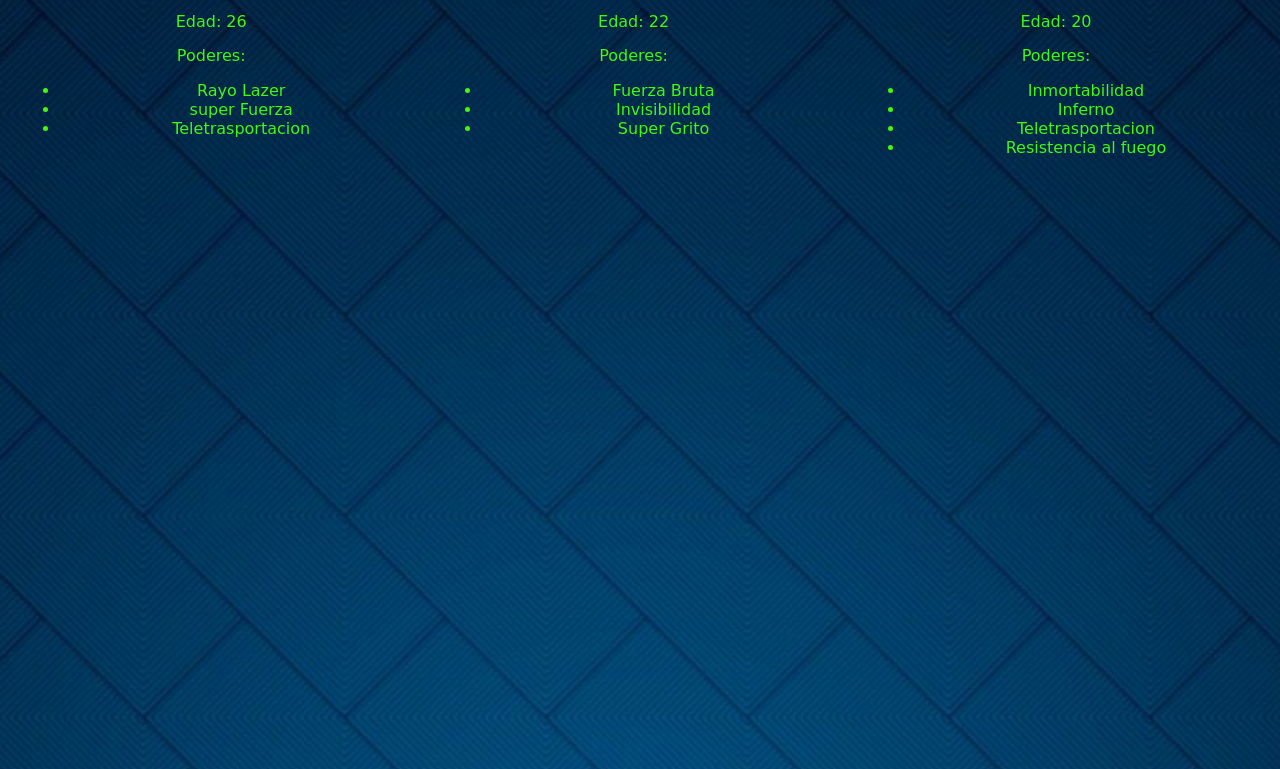
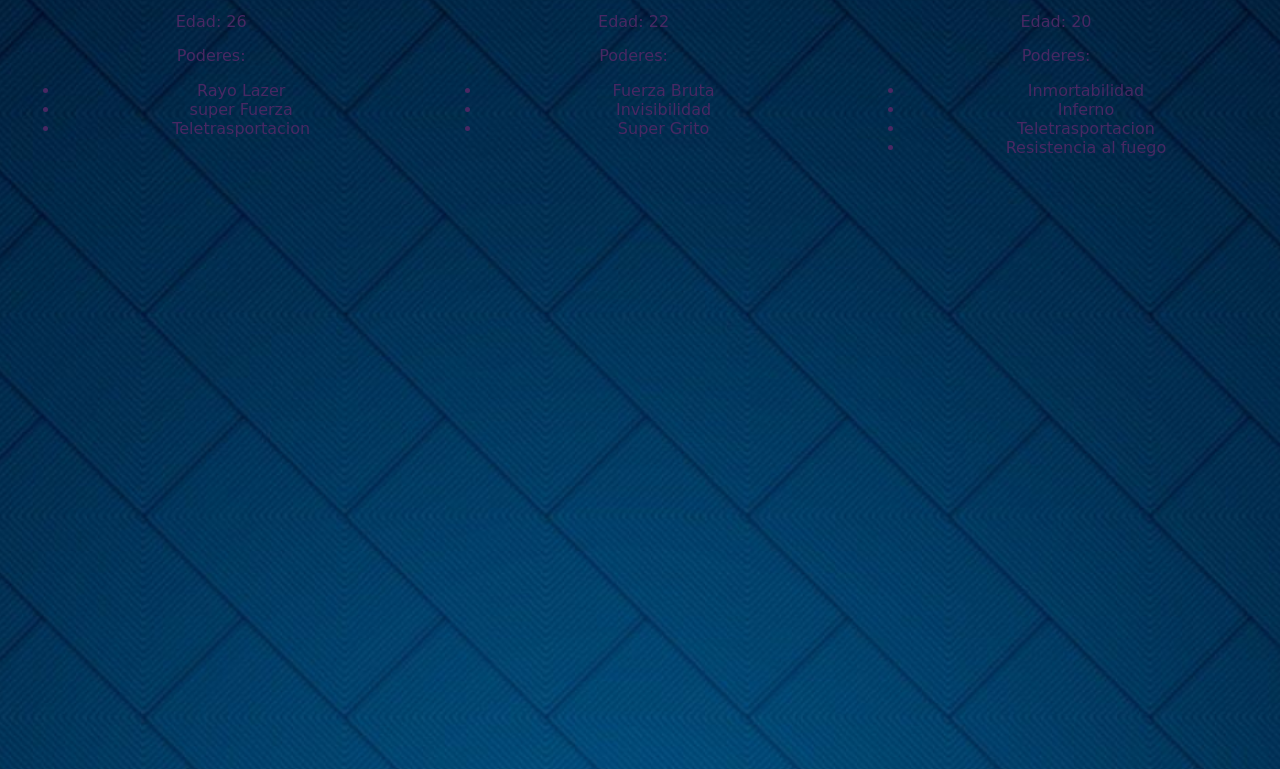
Before and after one commit to JuanKlops/duran.github.io, a plain HTML site: page index.html in a window 1280 px wide. Shown: the part 490-1259 px from the top of the page. Drawn offline with Linux system fonts and the light colour scheme.

Commit message:
Update estilo.css

```diff
--- a/estilo.css
+++ b/estilo.css
@@ -8,7 +8,7 @@ body {
   background-image: url('only.jpg');
   background-size: cover;
   background-position: center;
-  color: #44f70d;
+  color: #482863;
 
 }
 .bottom-section {
```
